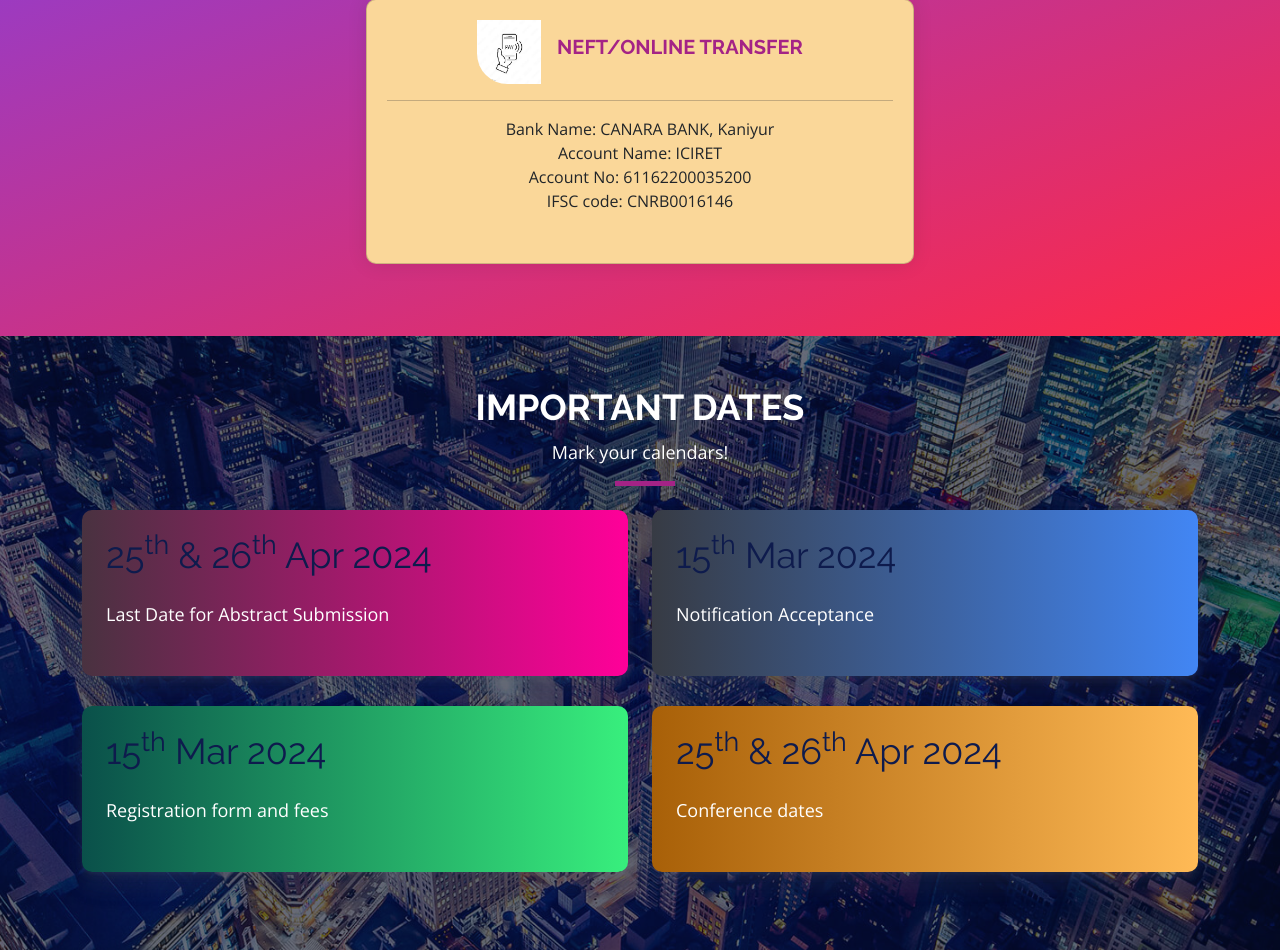
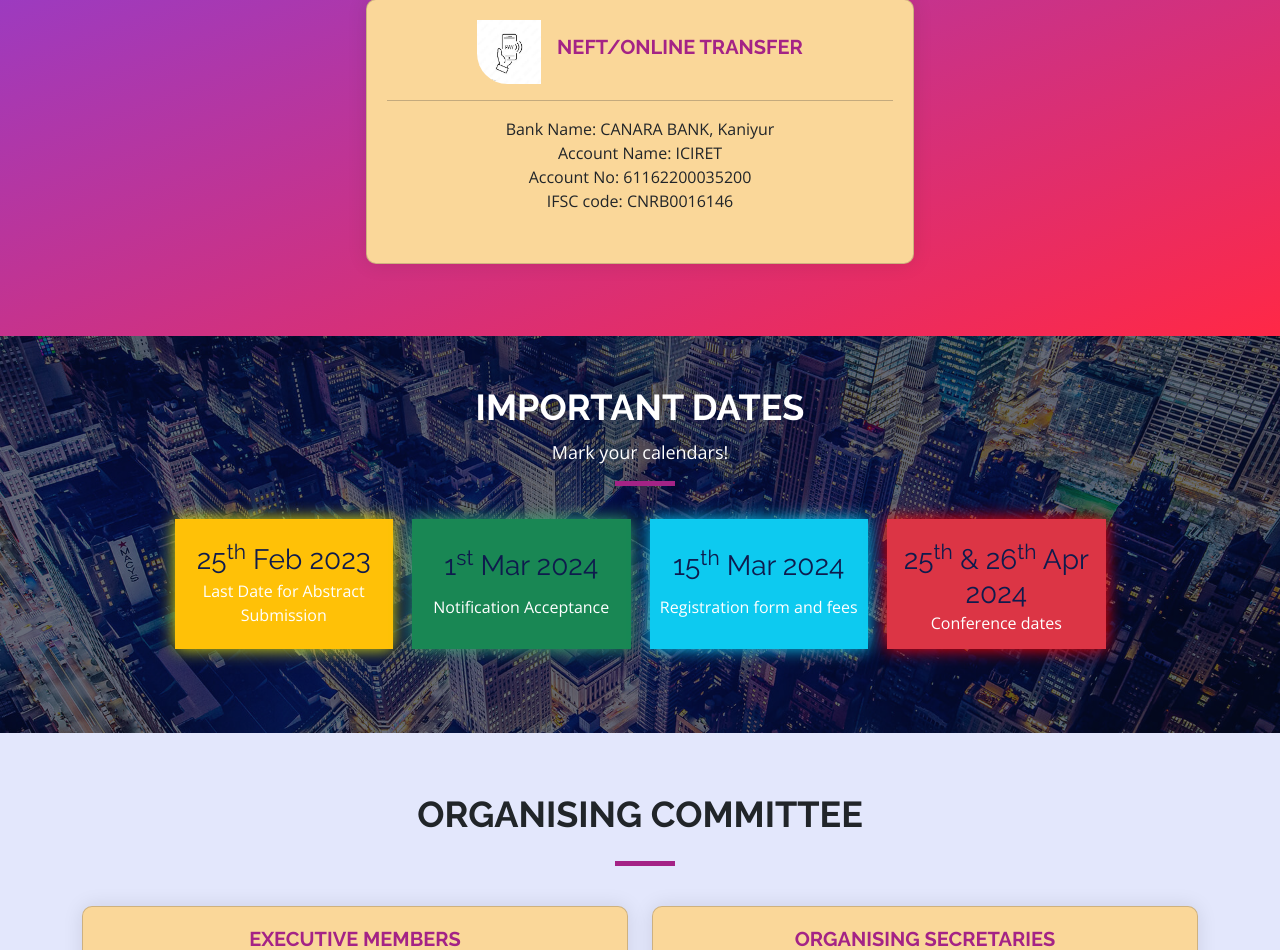
Before and after one commit to jothiswaranoh/conference, a PHP site: page / in a window 1280 px wide. Shown: the part 5550-6500 px from the top of the page. Run offline with PHP 8.4, Linux system fonts and the light colour scheme; data that the repository does not hold is empty; style sheets or scripts are compiled from the project's sources.

Commit message:
Update _subscribe.php

```diff
--- a/_partials/_subscribe.php
+++ b/_partials/_subscribe.php
@@ -1,6 +1,6 @@
 <!-- ======= Important Dates Section ======= -->
 <section id="subscribe" style="background-color: #f7f7f7; padding: 50px 0;">
-  <!-- <div class="container">
+  <div class="container">
     <div class="section-header text-center mb-4">
       <h2 style="color: #FFF;">IMPORTANT DATES</h2>
       <p style="color: #FFF;">Mark your calendars!</p>
@@ -35,63 +35,5 @@
         </div>
       </div>
     </div>
-  </div> -->
-  <div class="section-header text-center mb-4">
-    <h2 style="color: #FFF;">IMPORTANT DATES</h2>
-    <p style="color: #FFF;">Mark your calendars!</p>
-  </div>
-  <div class="container">
-    <div class="row ">
-      <div class="col-xl-6 col-lg-6">
-        <div class="card l-bg-cherry">
-          <div class="card-statistic-3 p-4">
-            <div class="mb-4">
-              <h3 class="mb-0">25<sup>th</sup> & 26<sup>th</sup> Apr 2024</h3>
-            </div>
-            <div class="mb-4">
-              <p class="card-text mb-0">Last Date for Abstract Submission</p>
-            </div>
-          </div>
-        </div>
-      </div>
-
-      <div class="col-xl-6 col-lg-6">
-        <div class="card l-bg-blue-dark">
-          <div class="card-statistic-3 p-4">
-            <div class="mb-4">
-              <h3 class="mb-0">15<sup>th</sup> Mar 2024</h3>
-            </div>
-            <div class="mb-4">
-              <p class="card-text mb-0">Notification Acceptance</p>
-            </div>
-          </div>
-        </div>
-      </div>
-      <div class="col-xl-6 col-lg-6">
-        <div class="card l-bg-green-dark">
-          <div class="card-statistic-3 p-4">
-            <div class="mb-4">
-              <h3 class="mb-0">15<sup>th</sup> Mar 2024</h3>
-            </div>
-            <div class="mb-4">
-              <p class="card-text mb-0">Registration form and fees</p>
-            </div>
-          </div>
-        </div>
-      </div>
-      <div class="col-xl-6 col-lg-6">
-        <div class="card l-bg-orange-dark">
-          <div class="card-statistic-3 p-4">
-            <div class="mb-4">
-              <h3 class="mb-0">25<sup>th</sup> & 26<sup>th</sup> Apr 2024</h3>
-
-            </div>
-            <div class="mb-4">
-              <p class="mb-0">Conference dates</p>
-            </div>
-          </div>
-        </div>
-      </div>
-    </div>
   </div>
 </section>
```
